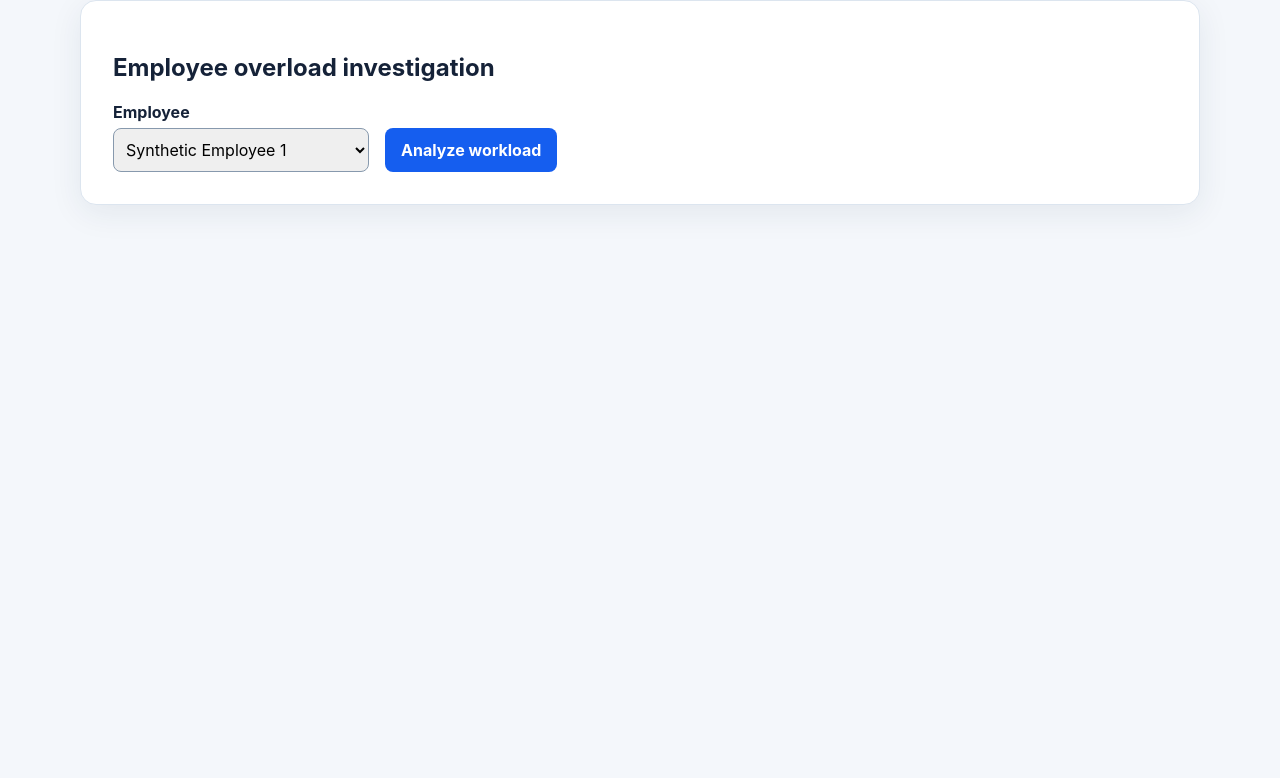
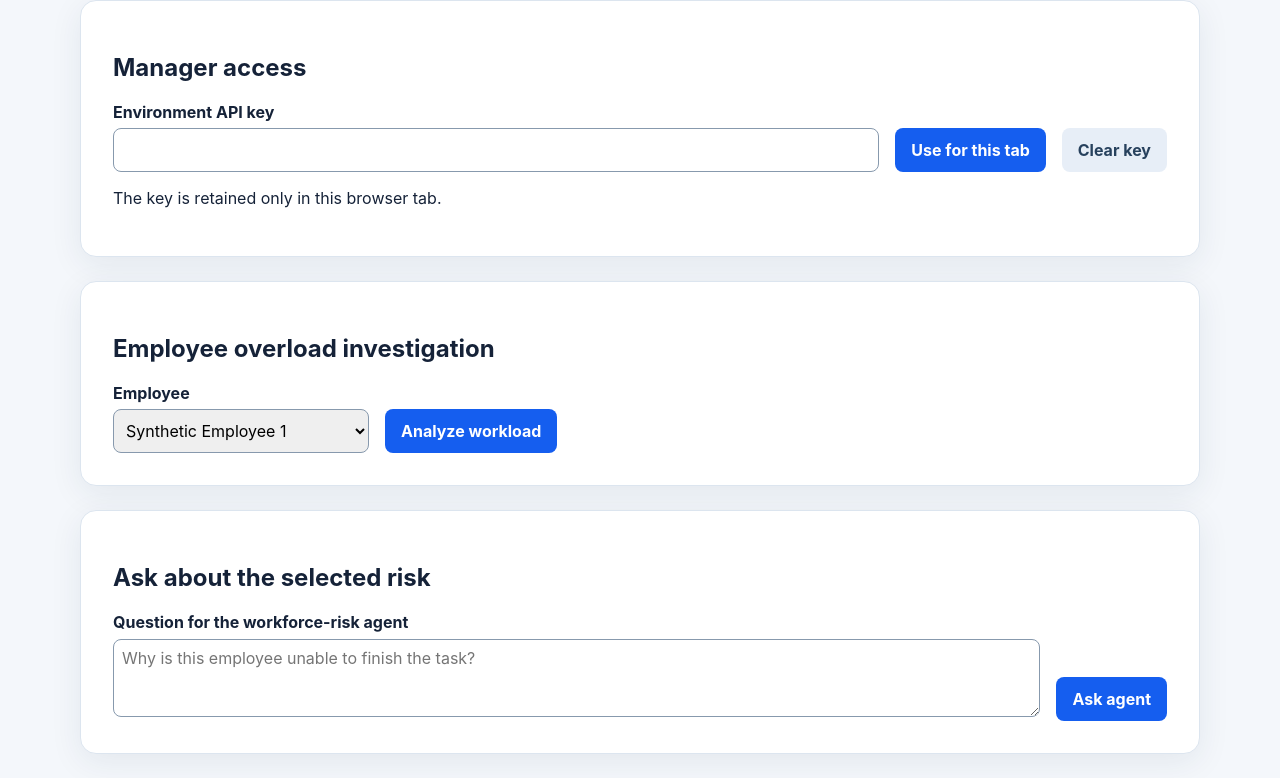
Before and after one commit to Gnaiem686/Tasks-Management, a FastAPI app: page / in a window 1280 px wide. Shown: the part 216-994 px from the top of the page. Before the commit the page ends 421 px from the top, so only its background shows below. Run offline with FastAPI, Linux system fonts and the light colour scheme; parts of the project's set-up code (start-up, migrations or seed data) failed here and were passed over.

Commit message:
feat: add contextual risk investigation UI

```diff
--- a/services/agent-api/src/agent_api/routes/ui.py
+++ b/services/agent-api/src/agent_api/routes/ui.py
@@ -11,4 +11,15 @@ TEMPLATE = Path(__file__).parents[1] / "web" / "templates" / "chat.html"
 
 @router.get("/", response_class=HTMLResponse, include_in_schema=False)
 async def manager_ui() -> HTMLResponse:
-    return HTMLResponse(TEMPLATE.read_text())
+    return HTMLResponse(
+        TEMPLATE.read_text(),
+        headers={
+            "Content-Security-Policy": (
+                "default-src 'self'; script-src 'self'; style-src 'self'; "
+                "img-src 'self'; connect-src 'self'; object-src 'none'; "
+                "base-uri 'none'; frame-ancestors 'none'; form-action 'self'"
+            ),
+            "Referrer-Policy": "no-referrer",
+            "X-Content-Type-Options": "nosniff",
+        },
+    )
--- a/services/agent-api/src/agent_api/web/static/chat.js
+++ b/services/agent-api/src/agent_api/web/static/chat.js
@@ -3,6 +3,14 @@ const employeeSelect = document.querySelector("#employee-select");
 const loadingState = document.querySelector("#loading-state");
 const errorState = document.querySelector("#error-state");
 const resultPanel = document.querySelector("#risk-result");
+const accessForm = document.querySelector("#access-form");
+const apiKeyInput = document.querySelector("#api-key");
+const accessStatus = document.querySelector("#access-status");
+const chatForm = document.querySelector("#chat-form");
+const chatLoading = document.querySelector("#chat-loading");
+const chatError = document.querySelector("#chat-error");
+const chatAnswer = document.querySelector("#chat-answer");
+const tabKeyName = "workforceManagerApiKey";
 
 const labels = {
   low: "✓ Low risk",
@@ -62,6 +70,86 @@ function renderRisk(payload) {
   resultPanel.hidden = false;
 }
 
+function renderList(selector, values) {
+  const list = document.querySelector(selector);
+  list.replaceChildren();
+  for (const value of values) {
+    const item = document.createElement("li");
+    item.appendChild(document.createTextNode(value));
+    list.appendChild(item);
+  }
+}
+
+function renderAnswer(payload) {
+  const explanation = payload.explanation;
+  const guidance = payload.capability_guidance;
+  setText("#answer-summary", explanation ? explanation.summary : guidance);
+  renderList("#answer-causes", explanation ? explanation.root_causes : []);
+  renderList(
+    "#answer-recommendations",
+    explanation
+      ? explanation.recommendations.map((item) => `${item.action}: ${item.reason}`)
+      : [],
+  );
+  renderList("#chat-citations", explanation ? explanation.citations : []);
+  setText("#chat-correlation", payload.correlation_id || "unavailable");
+  chatAnswer.hidden = false;
+}
+
+accessForm.addEventListener("submit", (event) => {
+  event.preventDefault();
+  sessionStorage.setItem(tabKeyName, apiKeyInput.value);
+  apiKeyInput.value = "";
+  accessStatus.textContent = "API key ready for this tab.";
+});
+
+document.querySelector("#clear-key").addEventListener("click", () => {
+  sessionStorage.removeItem(tabKeyName);
+  apiKeyInput.value = "";
+  accessStatus.textContent = "API key cleared.";
+});
+
+chatForm.addEventListener("submit", async (event) => {
+  event.preventDefault();
+  const apiKey = sessionStorage.getItem(tabKeyName);
+  chatError.hidden = true;
+  chatAnswer.hidden = true;
+  if (!apiKey) {
+    chatError.textContent = "Enter the environment API key before asking.";
+    chatError.hidden = false;
+    return;
+  }
+  chatLoading.hidden = false;
+  try {
+    const response = await fetch("/api/v1/investigations?project_key=WRD", {
+      method: "POST",
+      headers: {
+        Accept: "application/json",
+        "Content-Type": "application/json",
+        Authorization: `Bearer ${apiKey}`,
+      },
+      body: JSON.stringify({
+        question: document.querySelector("#manager-question").value,
+        context: {
+          employee_id: employeeSelect.value,
+          project_key: "WRD",
+        },
+      }),
+    });
+    const payload = await response.json();
+    if (!response.ok) {
+      const correlation = response.headers.get("X-Correlation-ID");
+      throw new Error(`Investigation failed. Reference: ${correlation || "unavailable"}`);
+    }
+    renderAnswer(payload);
+  } catch (error) {
+    chatError.textContent = error instanceof Error ? error.message : "Investigation failed.";
+    chatError.hidden = false;
+  } finally {
+    chatLoading.hidden = true;
+  }
+});
+
 form.addEventListener("submit", async (event) => {
   event.preventDefault();
   errorState.hidden = true;
--- a/services/agent-api/src/agent_api/web/static/styles.css
+++ b/services/agent-api/src/agent_api/web/static/styles.css
@@ -14,10 +14,14 @@ body { margin: 0; }
 .panel { margin-bottom: 1.5rem; padding: clamp(1rem, 3vw, 2rem); background: white; border: 1px solid #dce5ef; border-radius: 1rem; box-shadow: 0 .5rem 2rem rgb(24 45 74 / 8%); }
 form { display: flex; align-items: end; gap: 1rem; flex-wrap: wrap; }
 label { display: block; margin-bottom: .4rem; font-weight: 700; }
-select, button { min-height: 2.75rem; border-radius: .5rem; font: inherit; }
-select { min-width: 16rem; padding: .5rem; border: 1px solid #8799ad; }
+select, input, textarea, button { min-height: 2.75rem; border-radius: .5rem; font: inherit; }
+select, input, textarea { width: 100%; min-width: 16rem; padding: .5rem; border: 1px solid #8799ad; }
+textarea { resize: vertical; }
+.grow { flex: 1 1 24rem; }
 button { padding: .55rem 1rem; border: 0; color: white; background: #155eef; font-weight: 700; cursor: pointer; }
 button:hover { background: #0b49bd; }
+.secondary { color: #27415d; background: #e7eef7; }
+.secondary:hover { background: #cfdae8; }
 :focus-visible { outline: .2rem solid #f79009; outline-offset: .2rem; }
 .result-heading { display: flex; justify-content: space-between; gap: 1rem; align-items: start; }
 .risk-label { padding: .5rem .75rem; border: 2px solid currentColor; border-radius: 2rem; font-weight: 800; }
@@ -34,4 +38,5 @@ dt { color: #52677d; } dd { margin: .25rem 0 0; font-weight: 800; }
 table { width: 100%; border-collapse: collapse; }
 caption { padding: 1rem 0; text-align: left; font-weight: 700; }
 th, td { padding: .75rem; border-bottom: 1px solid #dce5ef; text-align: left; }
+.chat-answer { margin-top: 1rem; padding: 1rem; border-left: .35rem solid #155eef; background: #f7f9fc; }
 @media (prefers-reduced-motion: reduce) { *, *::before, *::after { scroll-behavior: auto !important; } }
--- a/services/agent-api/src/agent_api/web/templates/chat.html
+++ b/services/agent-api/src/agent_api/web/templates/chat.html
@@ -1,4 +1,4 @@
-<!doctype html>
+<!DOCTYPE html>
 <html lang="en">
     <head>
         <meta charset="utf-8">
@@ -13,8 +13,19 @@
             <h1>Workforce Risk Manager</h1>
             <p>Review deterministic workload evidence before making a decision.</p>
         </header>
-
         <main>
+            <section class="panel" aria-labelledby="access-title">
+                <h2 id="access-title">Manager access</h2>
+                <form id="access-form">
+                    <div class="grow">
+                        <label for="api-key">Environment API key</label>
+                        <input id="api-key" type="password" autocomplete="off" required>
+                    </div>
+                    <button type="submit">Use for this tab</button>
+                    <button id="clear-key" type="button" class="secondary">Clear key</button>
+                </form>
+                <p id="access-status" role="status" aria-live="polite">The key is retained only in this browser tab.</p>
+            </section>
             <section class="panel" aria-labelledby="investigation-title">
                 <h2 id="investigation-title">Employee overload investigation</h2>
                 <form id="risk-form">
@@ -32,12 +43,9 @@
                     </div>
                     <button type="submit">Analyze workload</button>
                 </form>
-        <p id="loading-state" role="status" aria-live="polite" hidden>
-          Loading deterministic evidence…
-        </p>
+                <p id="loading-state" role="status" aria-live="polite" hidden>Loading deterministic evidence…</p>
                 <p id="error-state" class="message error" aria-live="assertive" hidden></p>
             </section>
-
             <section id="risk-result" class="panel" aria-labelledby="risk-heading" hidden>
                 <div class="result-heading">
                     <div>
@@ -47,14 +55,33 @@
                     <p id="risk-label" class="risk-label" role="status"></p>
                 </div>
                 <dl class="summary-grid">
-          <div><dt>Score</dt><dd id="risk-score">—</dd></div>
-          <div><dt>Confidence</dt><dd id="risk-confidence">—</dd></div>
-          <div><dt>Evidence time</dt><dd id="evidence-time">—</dd></div>
-          <div><dt>Scoring version</dt><dd id="scoring-version">—</dd></div>
+                    <div>
+                        <dt>Score</dt>
+                        <dd id="risk-score">
+                            —
+                        </dd>
+                    </div>
+                    <div>
+                        <dt>Confidence</dt>
+                        <dd id="risk-confidence">
+                            —
+                        </dd>
+                    </div>
+                    <div>
+                        <dt>Evidence time</dt>
+                        <dd id="evidence-time">
+                            —
+                        </dd>
+                    </div>
+                    <div>
+                        <dt>Scoring version</dt>
+                        <dd id="scoring-version">
+                            —
+                        </dd>
+                    </div>
                 </dl>
                 <p id="degraded-warning" class="message warning" hidden></p>
                 <p id="freshness-warning" class="message warning" hidden></p>
-
                 <div class="table-scroll" tabindex="0" aria-label="Risk-factor table">
                     <table id="factor-table">
                         <caption>Contributing factors returned by the scoring service</caption>
@@ -66,9 +93,40 @@
                                 <th scope="col">Contribution</th>
                             </tr>
                         </thead>
-            <tbody id="factor-rows"></tbody>
+                        <tbody id="factor-rows">
+                        </tbody>
                     </table>
                 </div>
+            </section>
+            <section class="panel" aria-labelledby="chat-title">
+                <h2 id="chat-title">Ask about the selected risk</h2>
+                <form id="chat-form">
+                    <div class="grow">
+                        <label for="manager-question">Question for the workforce-risk agent</label>
+                        <textarea id="manager-question"
+                                  rows="3"
+                                  maxlength="1000"
+                                  required
+                                  placeholder="Why is this employee unable to finish the task?"></textarea>
+                    </div>
+                    <button type="submit">Ask agent</button>
+                </form>
+                <p id="chat-loading" role="status" aria-live="polite" hidden>Investigating current evidence…</p>
+                <p id="chat-error" class="message error" aria-live="assertive" hidden></p>
+                <article id="chat-answer" class="chat-answer" aria-live="polite" hidden>
+                    <h3>Answer</h3>
+                    <p id="answer-summary"></p>
+                    <h4>Contributors</h4>
+                    <ul id="answer-causes">
+                    </ul>
+                    <h4>Recommendations</h4>
+                    <ul id="answer-recommendations">
+                    </ul>
+                    <h4>Evidence references</h4>
+                    <ul id="chat-citations">
+                    </ul>
+                    <p><strong>Support reference:</strong> <span id="chat-correlation"></span></p>
+                </article>
             </section>
         </main>
     </body>
```
Also changed, not shown: services/agent-api/tests/ui/test_api_key_storage.py (added, +19 -0 lines), services/agent-api/tests/ui/test_contextual_chat.py (added, +39 -0 lines). Lines whose indentation alone changed are shown as unchanged.
